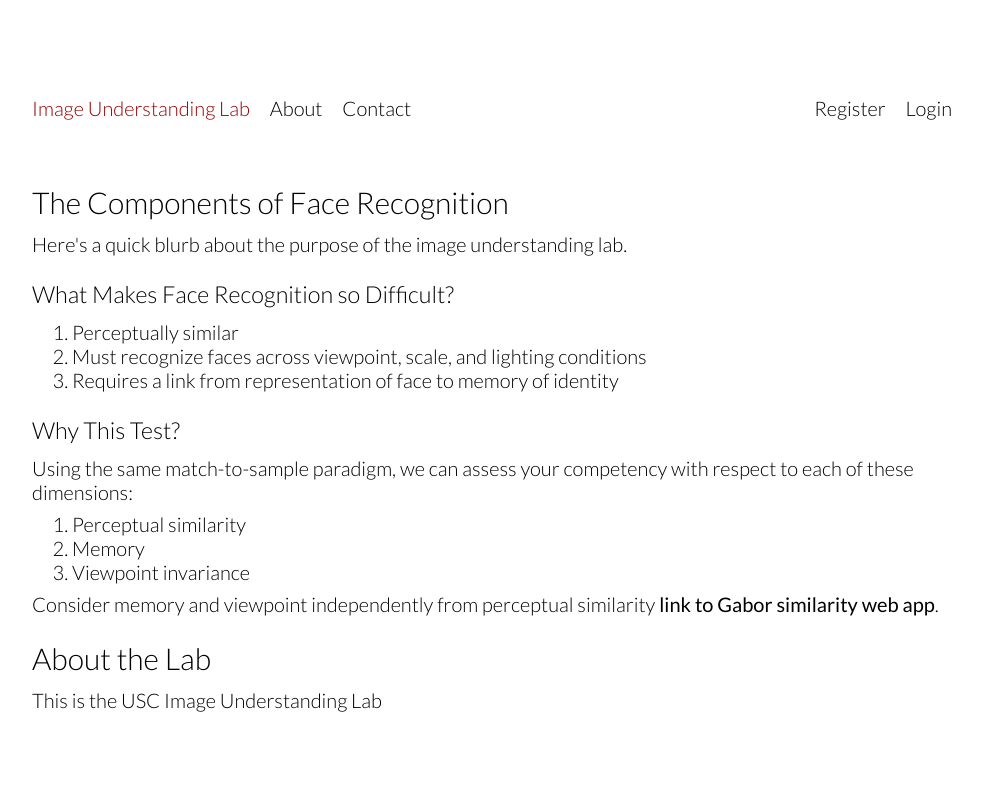
After one commit to noahbkim/testing, a Django app: page /about in a window 1280 px wide. The commit adds this page. Shown: the whole page, without its empty margins (148-1130 px from the left). Run offline with Django 3.2, Linux system fonts and the light colour scheme; style sheets or scripts are compiled from the project's sources; some libraries are stand-ins or nearby versions.

Commit message:
Start on design

```diff
--- a/home/static/css/base.scss
+++ b/home/static/css/base.scss
@@ -2,7 +2,7 @@
 @import 'forms';
 
 body {
-  width: 800px;
+  width: 920px;
   margin: 6rem auto;
   font-family: $font;
   font-size: 20px;
@@ -18,6 +18,7 @@ body {
   a {
     color: inherit;
     text-decoration: none;
+    font-weight: inherit;
   }
 
   span {
@@ -39,11 +40,17 @@ body {
 
 h1, h2, h3, h4, h5 {
   font-weight: inherit;
+  margin-top: 24px;
+  margin-bottom: 12px;
 }
 
-h1 {
-  font-size: 42px;
+ol, ul, p {
+  margin-top: 0;
+  margin-bottom: 8px;
 }
 
-ul {
+a {
+  text-decoration: none;
+  color: inherit;
+  font-weight: normal;
 }
--- /dev/null
+++ b/home/templates/home/about.html
@@ -0,0 +1,27 @@
+{% extends "shared/base.html" %}
+
+{% block content %}
+
+<h2>The Components of Face Recognition</h2>
+<p>Here's a quick blurb about the purpose of the image understanding lab.</p>
+
+<h3>What Makes Face Recognition so Difficult?</h3>
+<ol>
+  <li>Perceptually similar</li>
+  <li>Must recognize faces across viewpoint, scale, and lighting conditions</li>
+  <li>Requires a link from representation of face to memory of identity</li>
+</ol>
+
+<h3>Why This Test?</h3>
+<p>Using the same match-to-sample paradigm, we can assess your competency with respect to each of these dimensions:</p>
+<ol>
+  <li>Perceptual similarity</li>
+  <li>Memory</li>
+  <li>Viewpoint invariance</li>
+</ol>
+<p>Consider memory and viewpoint independently from perceptual similarity <a href="">link to Gabor similarity web app</a>.</p>
+
+<h2>About the Lab</h2>
+<p>This is the USC Image Understanding Lab</p>
+
+{% endblock %}
--- a/home/templates/shared/base.html
+++ b/home/templates/shared/base.html
@@ -12,15 +12,18 @@
   <body>
     {% block navigation %}
     <div id="navigation">
-      <span class="red"><a href="{% url "home:index" %}">USC Face Study</a></span>
-      <span>About</span>
+      <span class="red"><a href="{% url "home:index" %}">Image Understanding Lab</a></span>
+      <span><a href="{% url "home:about" %}">About</a></span>
       <span>Contact</span>
+      {% if user.is_authenticated %}
+      <span><a href="{% url "tests:index" %}">Tasks</a></span>
+      <span><a href="{% url "tests:results" %}">Results</a></span>
+      {% endif %}
       <div class="right">
         {% if user.is_staff %}
         <span><a>Dashboard</a></span>
         <span><a href="{% url "home:logout" %}">Logout</a></span>
-        {% elif user.is_authenticated%}
-        <span><a href="{% url "tests:index" %}">Tests</a></span>
+        {% elif user.is_authenticated %}
         <span><a>Account</a></span>
         <span><a href="{% url "home:logout" %}">Logout</a></span>
         {% else %}
--- a/home/urls.py
+++ b/home/urls.py
@@ -7,6 +7,7 @@ app_name = "home"
 
 urlpatterns = [
     path("", views.index, name="index"),
+    path("about", views.about, name="about"),
     path("register", views.register, name="register"),
     path("confirm/<str:token>", views.confirm, name="confirm"),
     path("login", views.login, name="login"),
--- a/home/views.py
+++ b/home/views.py
@@ -18,6 +18,10 @@ def index(request):
     """Render the home page of the website."""
 
     return render(request, "home/index.html")
+
+
+def about(request):
+    return render(request, "home/about.html")
 
 
 def register(request):
--- a/tests/urls.py
+++ b/tests/urls.py
@@ -7,5 +7,6 @@ app_name = "tests"
 
 urlpatterns = [
     path("", views.index, name="index"),
-    path("<str:name>", views.test, name="test")
+    path("results", views.results, name="results"),
+    path("test/<str:name>", views.test, name="test")
 ]
```
Also changed, not shown: tests/templates/tests/results.html (renamed from home/templates/home/index.html, +1 -2 lines), tests/views.py (+5 -0 lines).
